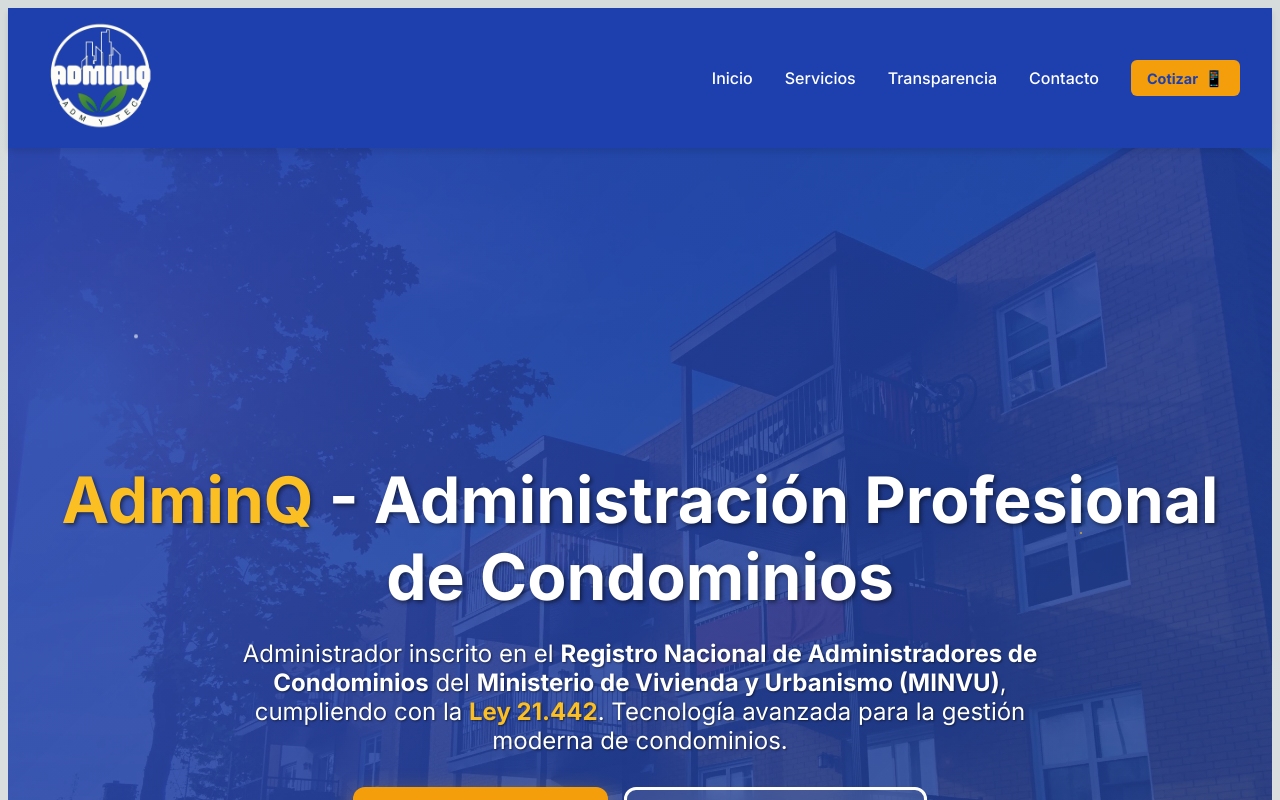
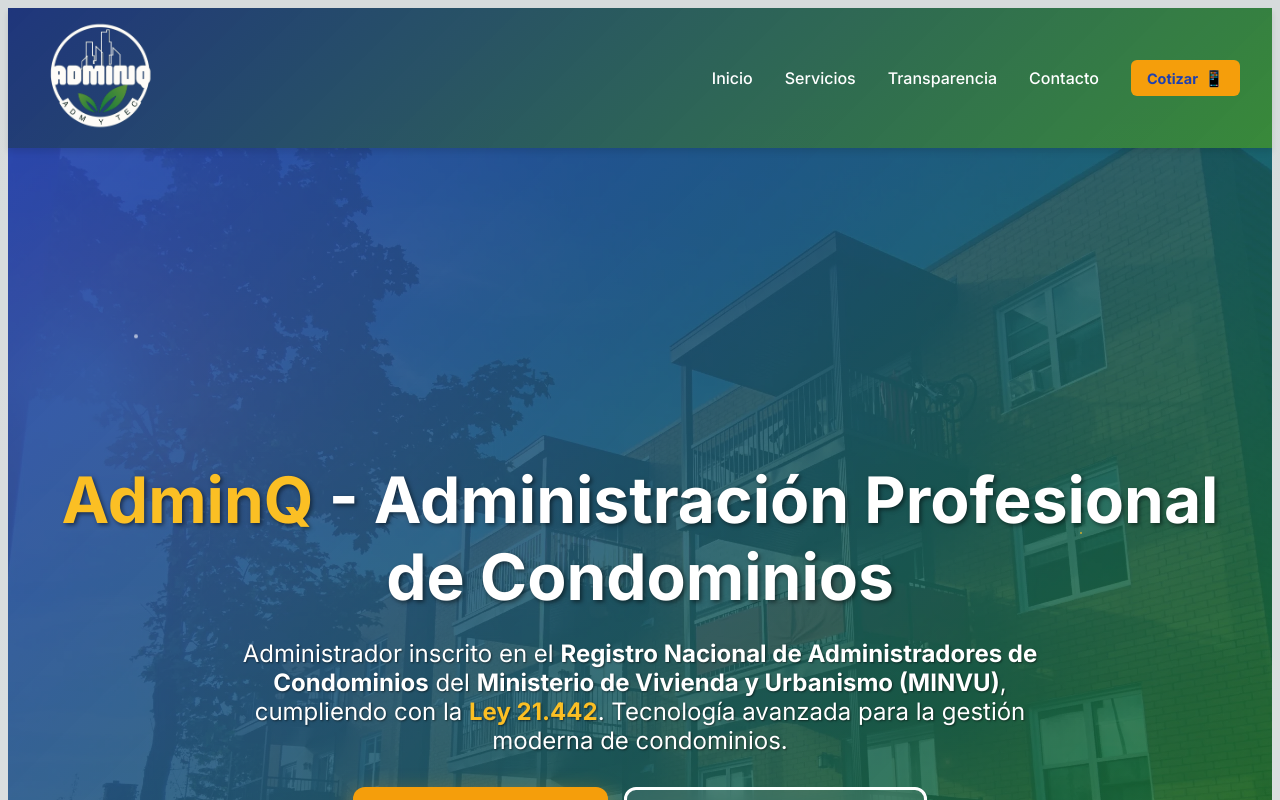
Before and after one commit to answer1986/adminq, a Next.js app: page / in a window 1280 px wide. Shown: the top 800 px of the page. Built offline with nearby package versions, Linux system fonts and the light colour scheme; no server answers.

Commit message:
colores de cabecera

```diff
--- a/app/page.tsx
+++ b/app/page.tsx
@@ -100,7 +100,7 @@ export default function Home() {
           left: 0,
           right: 0,
           bottom: 0,
-          background: 'linear-gradient(135deg, rgba(30, 64, 175, 0.9) 0%, rgba(30, 58, 138, 0.8) 100%)',
+          background: 'linear-gradient(135deg, rgba(30, 64, 175, 0.9) 0%, rgba(17, 117, 17, 0.8) 100%)',
           zIndex: 1
         }}></div>
 
--- a/components/Header.tsx
+++ b/components/Header.tsx
@@ -29,7 +29,7 @@ export default function Header() {
 
   return (
     <header style={{
-      backgroundColor: '#1e40af',
+      background: 'linear-gradient(135deg, rgba(11, 35, 113, 0.9) 0%, rgba(17, 117, 17, 0.8) 100%)',
       color: 'white',
       padding: '12px 0',
       position: 'sticky',
```
